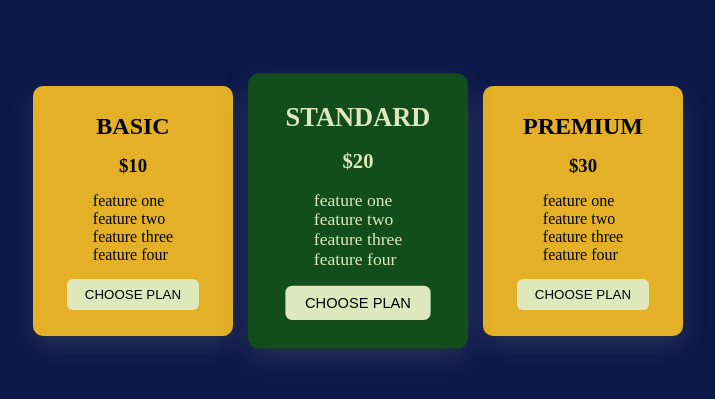
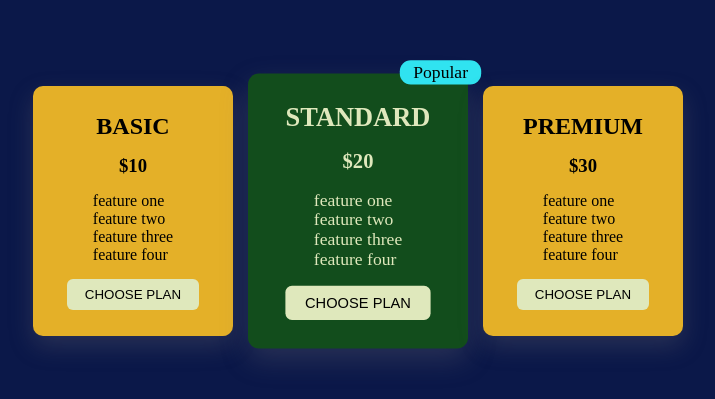
Before and after one commit to Nazmul-07/Pricing-card, a plain HTML site: page index.html in a window 1280 px wide. Shown: the part 219-618 px from the top of the page, without its empty margins (282-997 px from the left). Drawn offline with Linux system fonts and the light colour scheme.

Commit message:
changes+badge added

```diff
--- a/index.html
+++ b/index.html
@@ -21,6 +21,7 @@
                 <button>CHOOSE PLAN</button>
             </div>
             <div class="card diff">
+                <span class="badge">Popular</span>
                 <h2>STANDARD</h2>
                 <h3>$20</h3>
                 <ul>
--- a/style.css
+++ b/style.css
@@ -17,6 +17,7 @@ body{
 }
 .card{
     background:#E4B028 ;
+    position: relative;
     padding: 20px;
     border-radius: 10px;
     display: flex;
@@ -55,3 +56,13 @@ body{
     background:white;
     transform:translateY(-2px);
 }
+.badge{
+    position: absolute;
+    top: -12px;
+    right: -12px;
+    background: #30e3f0;
+    color: rgb(0, 0, 0);
+    padding: 2px 12px;
+    border-radius: 10px;
+    border: none;
+}
```
